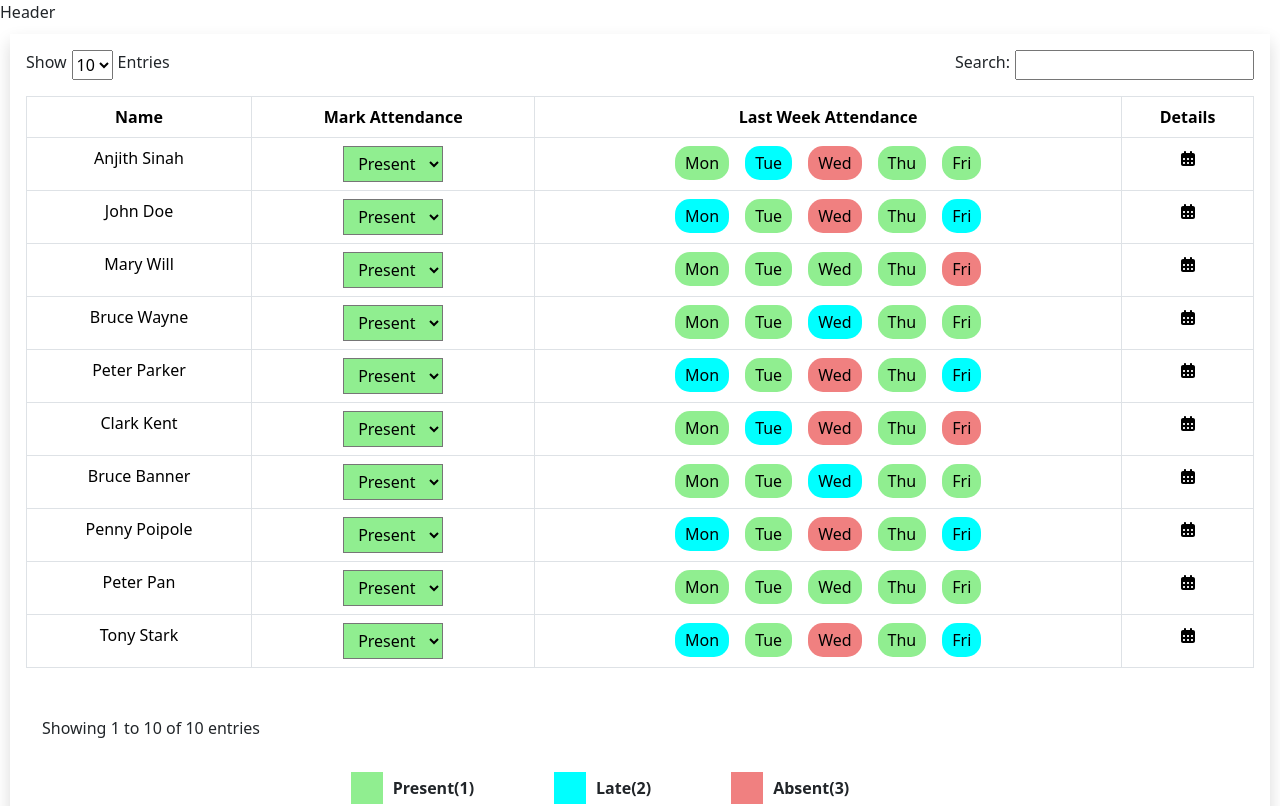
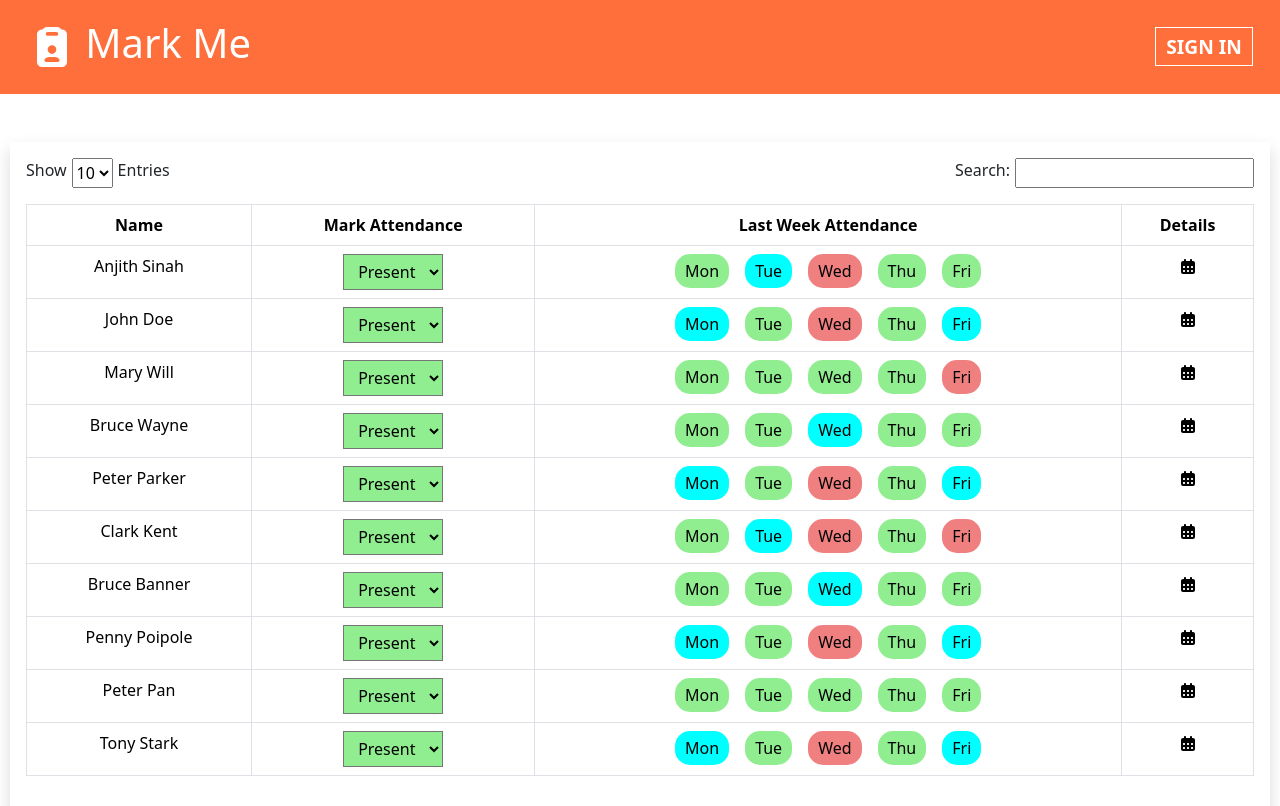
Before and after one commit to sudhin-1/crud-platform_oct, a React (Vite) app: page /attendance in a window 1280 px wide. Shown: the top 806 px of the page. Built offline with nearby package versions, Linux system fonts and the light colour scheme; a web font is replaced by a local one.

Commit message:
style: add header component

```diff
--- a/src/components/Header.jsx
+++ b/src/components/Header.jsx
@@ -1,7 +1,31 @@
-import React from "react";
+import { faClipboardUser } from "@fortawesome/free-solid-svg-icons";
+import { FontAwesomeIcon } from "@fortawesome/react-fontawesome";
+import React, { useEffect, useState } from "react";
+import { Link } from "react-router-dom";
+import "../css/Header.css";
 
 function Header() {
-	return <div>Header</div>;
+	const [isBouncing, setIsBouncing] = useState(true);
+
+	useEffect(() => {
+		const timer = setTimeout(() => setIsBouncing(false), 1700);
+		return () => clearTimeout(timer);
+	}, []);
+	return (
+		<>
+			<header className="header">
+				<Link to={"/"} className="title">
+					<FontAwesomeIcon icon={faClipboardUser} bounce={isBouncing} />
+					<h1>Mark Me</h1>
+				</Link>
+				<div>
+					<Link to={"/sign"} className="sign-in">
+						SIGN IN
+					</Link>
+				</div>
+			</header>
+		</>
+	);
 }
 
 export default Header;
--- /dev/null
+++ b/src/css/Header.css
@@ -0,0 +1,32 @@
+.header {
+	display: flex;
+	justify-content: space-between;
+	align-items: center;
+	padding: 1.2em 1.7em;
+	background-color: #ff6f3c;
+	color: #fff;
+}
+
+.title {
+	text-decoration: none;
+	color: #fff;
+	display: flex;
+	align-items: center;
+	gap: 0.2em;
+	font-size: 2.5rem;
+}
+
+.sign-in {
+	text-decoration: none;
+	font-weight: 600;
+	color: inherit;
+	font-size: 1.2rem;
+	border: 1px solid white;
+	padding: 5px 10px;
+	transition: all 0.2s ease;
+}
+
+.sign-in:hover {
+	background-color: #fff;
+	color: #ff6f3c;
+}
--- a/src/pages/WeeklyAttendance.jsx
+++ b/src/pages/WeeklyAttendance.jsx
@@ -227,7 +227,7 @@ function WeeklyAttendance() {
 	}
 
 	return (
-		<div className="table-container shadow">
+		<div className="table-container shadow mt-5">
 			<div className="entries-container">
 				{/* select number of entries to show  */}
 				<div className="entries">
```
